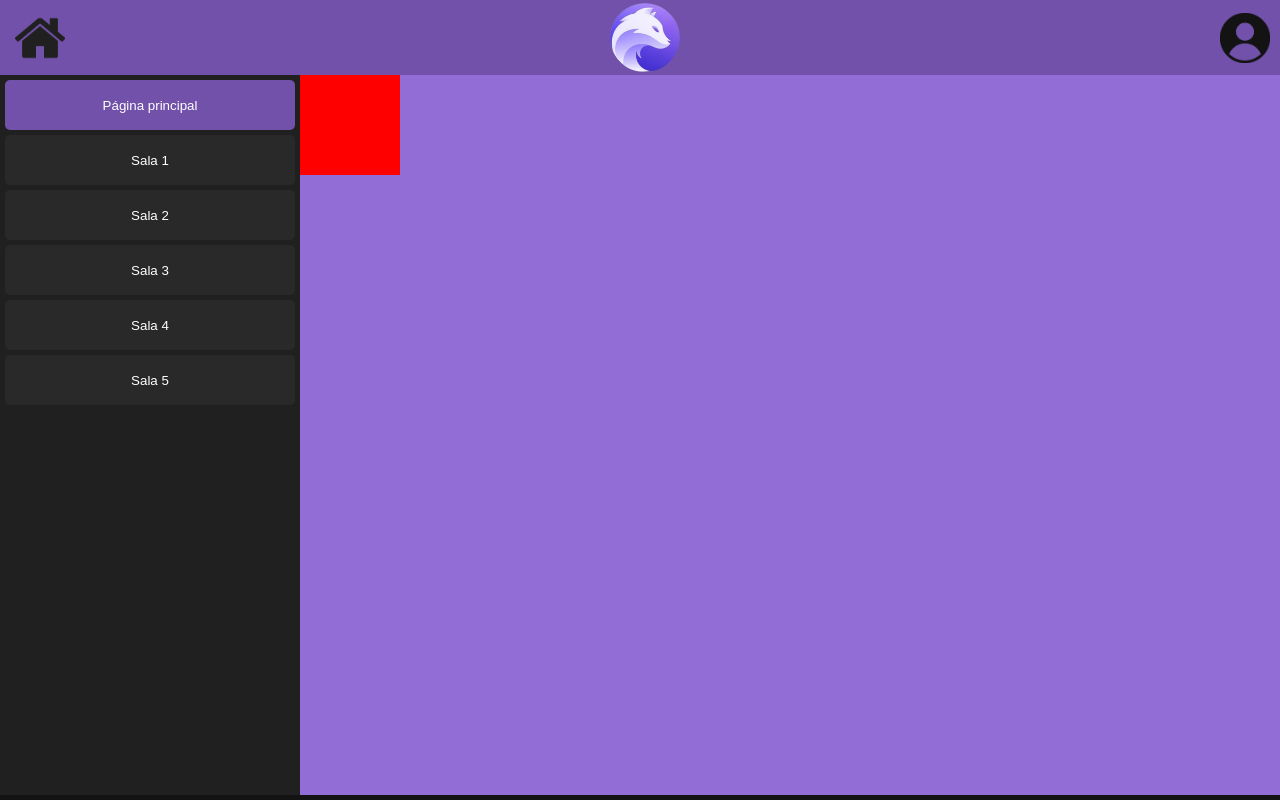
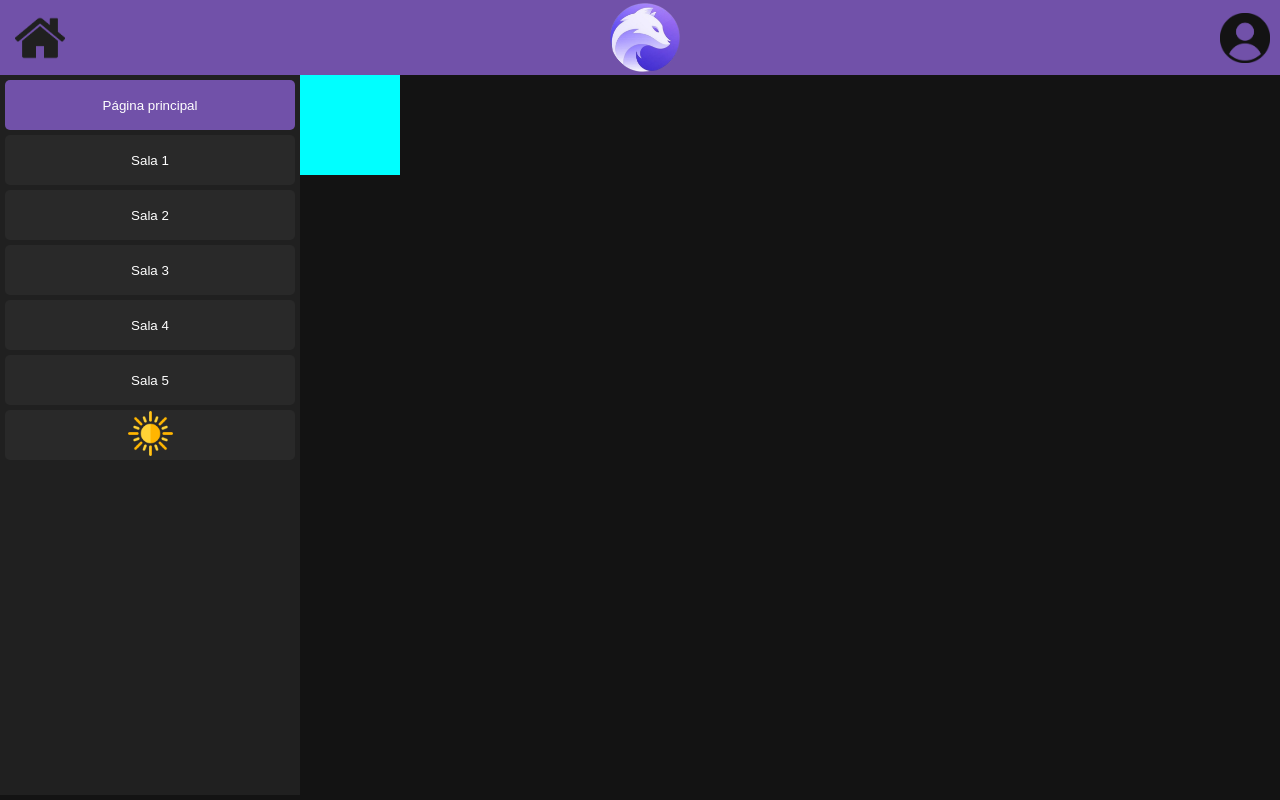
Before and after one commit to DanielC-007/Tecfor, a PHP site: page / in a window 1280 px wide. Run offline with PHP 8.4, Linux system fonts and the light colour scheme.

Commit message:
update Theme 05/23 20.08

```diff
--- a/assets/scripts/script.js
+++ b/assets/scripts/script.js
@@ -20,3 +20,41 @@ function exibirSenha() {
     visualizar.type = "password";
   }
 }
+
+function tema() {
+  const body = document.body;
+  if (body.classList.contains("lightTheme")) {
+    body.classList.remove("lightTheme");
+    updateImages('dark');
+  } else {
+    body.classList.add("lightTheme");
+    updateImages('light');
+  }
+}
+
+function updateImages(theme) {
+  const imageElements = [
+    {
+      id: "userImage",
+      dark: "public/imgs/userDark.png",
+      light: "public/imgs/userLight.png",
+    },
+    {
+      id: "homeImage",
+      dark: "public/imgs/homeDark.png",
+      light: "public/imgs/homeLight.png",
+    },
+    {
+      id: "sunImage",
+      dark: "public/imgs/sun.png",
+      light: "public/imgs/moon.png",
+    },
+  ];
+
+  imageElements.forEach((image) => {
+    const imgElement = document.getElementById(image.id);
+    if (imgElement) {
+      imgElement.src = theme === "dark" ? image.dark : image.light;
+    }
+  });
+}
--- a/assets/styles/style.css
+++ b/assets/styles/style.css
@@ -1,12 +1,17 @@
 :root {
-  --corFundoDark: #131313;
-  --corFundoLight: white;
-  --cor1Light: #e9e9e9;
-  --cor1Dark: #202020;
-  --cor2Light: #d3d3d3;
-  --cor2Dark: #292929;
-  --cor3Light: #a1a1a1;
-  --cor3Dark: #494949;
+  --corFundo: #131313;
+  --corTexto: white;
+  --cor1: #202020;
+  --cor2: #292929;
+  --cor3: #494949;
+}
+
+body.lightTheme{
+  --corFundo: white;
+  --corTexto: black;
+  --cor1: #e9e9e9;
+  --cor2: #d3d3d3;
+  --cor3: #a1a1a1;
 }
 
 /* itens no geral */
@@ -14,11 +19,11 @@
   padding: 0px;
   margin: 0px;
   font-family: Arial, Helvetica, sans-serif;
-  color: var(--corFundoLight);
+  color: var(--corTexto);
 }
 
 body {
-  background-color: var(--corFundoDark);
+  background-color: var(--corFundo);
 }
 
 a {
@@ -51,7 +56,7 @@ header button {
 form {
   padding: 5px;
   padding-top: 10px;
-  background-color: var(--cor2Dark);
+  background-color: var(--cor2);
   border-radius: 5px;
   text-align: center;
 }
@@ -62,8 +67,8 @@ form div {
 }
 
 form input {
-  color: var(--corFundoDark);
-  background-color: var(--corFundoLight);
+  color: var(--corFundo);
+  background-color: var(--corTexto);
   border: none;
   padding: 5px;
   margin: 5px;
@@ -133,7 +138,7 @@ form input[type="submit"]:hover {
 }
 
 .chat {
-  background-color: var(--cor2Dark);
+  background-color: var(--cor2);
   padding: 10px;
   border-radius: 15px;
   display: flex;
@@ -144,7 +149,7 @@ form input[type="submit"]:hover {
 .chat button {
   border-style: none;
   border-radius: 10px;
-  background-color: var(--corFundoDark);
+  background-color: var(--corFundo);
   text-align: center;
   height: 45px;
   width: 45px;
@@ -163,7 +168,7 @@ form input[type="submit"]:hover {
 /* ids */
 
 #container {
-  background-color: #916dd5;
+  /* background-color: blue; */
   display: flex;
   height: calc(100vh - 80px);
   width: 100vw;
@@ -172,7 +177,7 @@ form input[type="submit"]:hover {
 #x{
   width: 100px;
   height: 100px;
-  background-color: red;
+  background-color: aqua;
 }
 
 #icon {
@@ -190,7 +195,7 @@ form input[type="submit"]:hover {
 } */
 
 #salas{
-  background-color: var(--cor1Dark);
+  background-color: var(--cor1);
   display: flex;
   flex-direction: column;
   align-items: center;
@@ -203,21 +208,27 @@ form input[type="submit"]:hover {
 }
 
 #salas button{
-  background-color: var(--cor2Dark);
+  background-color: var(--cor2);
   border-style: none;
   border-radius: 5px;
   width: 290px;
   height: 50px;
   margin-top: 5px;
+  text-align: center;
+}
+
+#salas button img{
+  height: 45px;
+  width: auto;
 }
 
 #salas button:hover,
 #infoUser button:hover {
-  background-color: var(--cor3Dark);
+  background-color: var(--cor3);
 }
 
 /* #infoUser {
-  background-color: var(--cor1Dark);
+  background-color: var(--cor1);
   height: calc(100vh - 85px);
   width: 400px;
   padding: 5px;
@@ -233,7 +244,7 @@ form input[type="submit"]:hover {
   justify-content: center;
   border: none;
   border-radius: 5px;
-  background-color: var(--cor2Dark);
+  background-color: var(--cor2);
   padding: 5px;
   margin: 3px;
 }
@@ -257,7 +268,7 @@ form input[type="submit"]:hover {
   padding: 5px;
   border-style: none;
   border-radius: 10px;
-  background-color: var(--corFundoDark);
+  background-color: var(--corFundo);
 } */
 
 #miniPass {
--- a/index.html
+++ b/index.html
@@ -27,27 +27,17 @@
         <button style="background-color: #7151a9">
           <p>Página principal</p>
         </button>
-        <a href="pages/sala1.html"
-          ><button><p>Sala 1</p></button></a
-        >
-        <a href="pages/sala2.html"
-          ><button><p>Sala 2</p></button></a
-        >
-        <a href="pages/sala3.html"
-          ><button><p>Sala 3</p></button></a
-        >
-        <a href="pages/sala4.html"
-          ><button><p>Sala 4</p></button></a
-        >
-        <a href="pages/sala5.html"
-          ><button><p>Sala 5</p></button></a
-        >
+        <a href="pages/sala1.html"><button><p>Sala 1</p></button></a>
+        <a href="pages/sala2.html"><button><p>Sala 2</p></button></a>
+        <a href="pages/sala3.html"><button><p>Sala 3</p></button></a>
+        <a href="pages/sala4.html"><button><p>Sala 4</p></button></a>
+        <a href="pages/sala5.html"><button><p>Sala 5</p></button></a>
+        <button onclick="tema()"><img src="public/imgs/sun.png"></button>
       </nav>
       <div id="x"></div>
         <!-- <aside id="infoUser">
         <img src="public/imgs/userDark.png">
         <h3>User name</h3>
-        <button><img src="public/imgs/sun.png"></button>
         <a href="pages/login.html"><button>Fazer login</button></a>
       </aside> -->
     </main>
```
